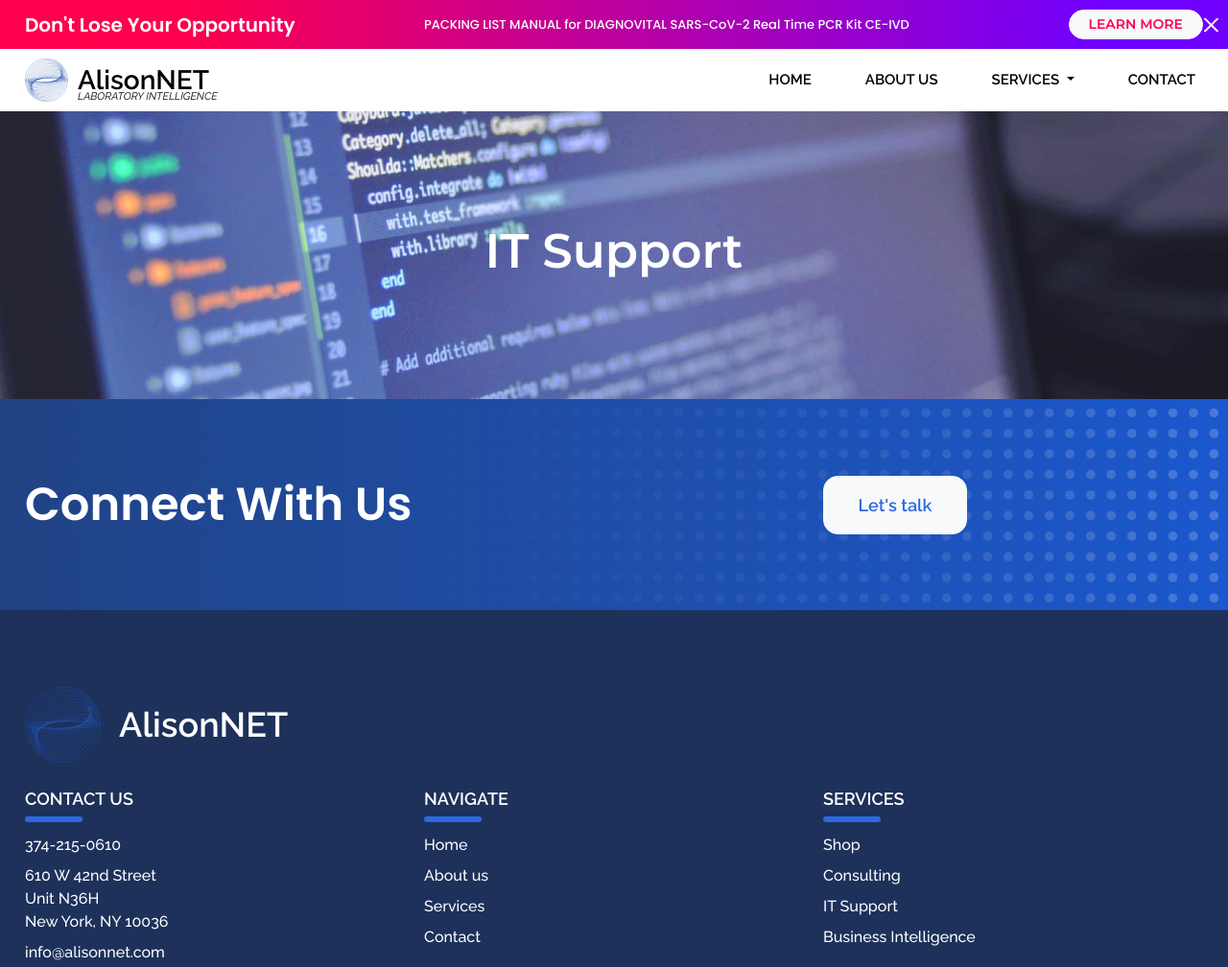
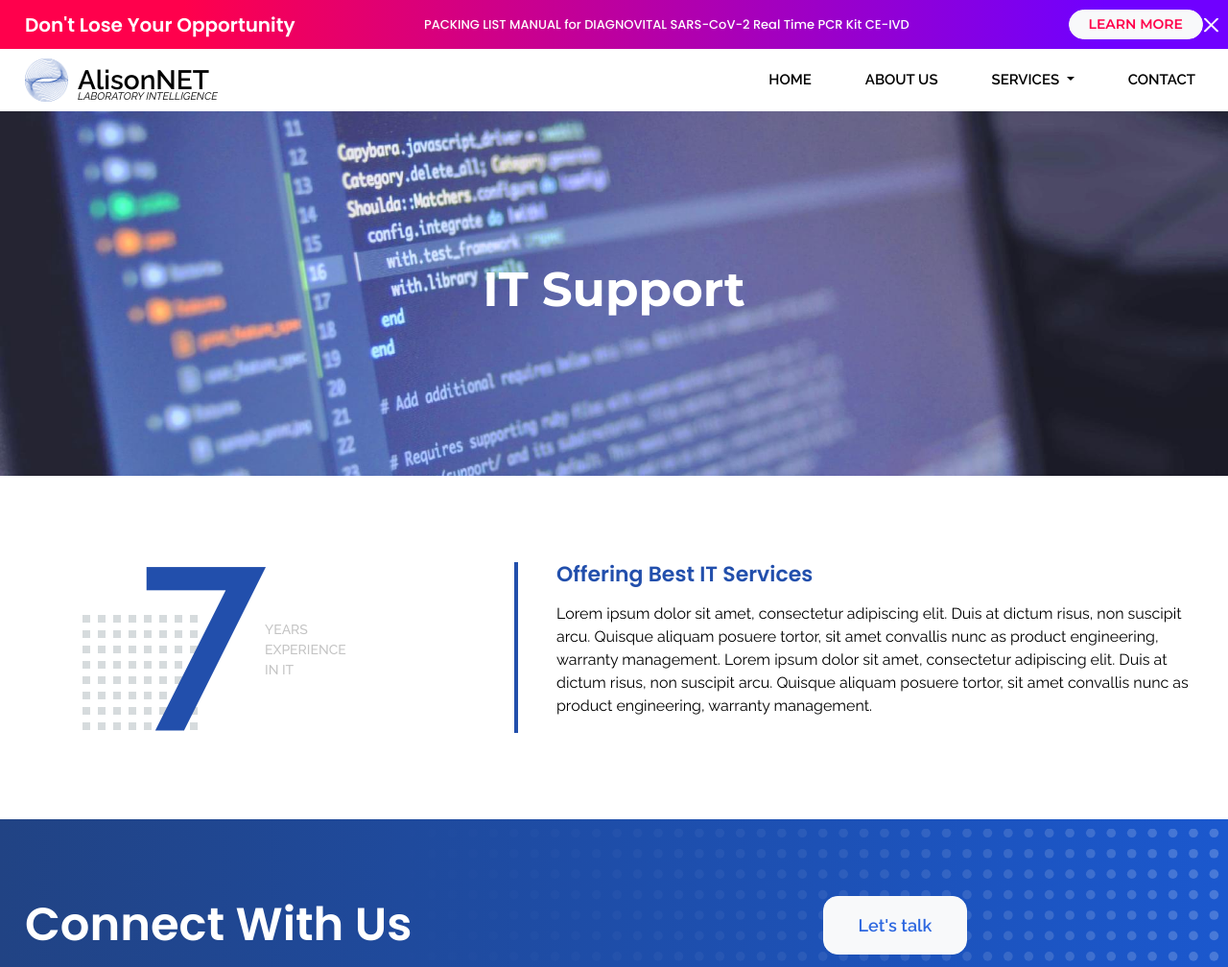
Before and after one commit to Alison-NET/AlisonNET_Website, a website: page frontend-dev/app/service.html in a window 1280 px wide. Shown: the top 1008 px of the page at 96% size. Drawn offline with Linux system fonts and the light colour scheme; files whose address does not match are found by name.

Commit message:
service page: head section created, general info section created

```diff
--- a/frontend-dev/app/sass/main.sass
+++ b/frontend-dev/app/sass/main.sass
@@ -539,15 +539,16 @@
 
 .service-head
 	position: relative
-	height: 300px
+	height: 380px
 	overflow: hidden
-	&-image, &-text-wrapper
+	&-image
+		height: 100%
+		width: 100%
+		object-fit: cover
+	&-text-wrapper
 		position: absolute
 		top: 50%
 		transform: translateY(-50%)
-	&-image
-		width: 100%
-	&-text-wrapper
 		left: 0
 		right: 0
 		display: flex
@@ -556,11 +557,56 @@
 			display: inline
 			font-family: 'Montserrat', sans-serif
 			font-size: 50px
-			font-weight: 600
+			font-weight: 700
 			color: white
 
+/* SERVICE HEAD */
 
+/* SERVICE INFO */
 
+.service-info
+	padding: 90px 0px
+	.container
+		// height: 300px
+		.div-number
+			&-wrapper
+				position: relative
+				font-family: 'Raleway', sans-serif
+				.number-dots
+					width: 120px
+					position: absolute
+					top: 55px
+					left: 60px
 
+				.number
+					font-size: 240px
+					font-weight: 600
+					color: #224FAC
+					position: absolute
+					top: 60px
+					left: 120px
+					line-height: 0
+				.number-desc
+					font-size: 14px
+					font-weight: 500
+					color: #C4C4C4
+					width: 100px
+					position: absolute
+					top: 60px
+					left: 250px
+					// bottom: 0px
 
-/* SERVICE HEAD */
+		.div-texts
+			border-left: solid 4px #224FAC
+			padding-left: 40px
+			.title
+				font-size: 22px
+				font-weight: 600
+				color: #224FAC
+				margin-bottom: 16px
+			.desc
+				font-family: 'Raleway', sans-serif
+				font-size: 16px
+				color: black
+
+/* SERVICE INFO */
--- a/frontend-dev/app/service.html
+++ b/frontend-dev/app/service.html
@@ -95,6 +95,29 @@
 	</section>
 
 
+	<section class="service-info">
+		<div class="container">
+			<div class="row">
+				<div class="div-number col-md-5">
+					<div class="div-number-wrapper">
+					<img src="images/dest/dots/cells-sharp.svg" alt="" class="number-dots">
+					<span class="number">7</span>
+					<span class="number-desc">YEARS<br>EXPERIENCE<br>IN IT</span>
+				</div>
+				</div>
+				<div class="div-texts col-md-7">
+					<h3 class="title">Offering Best IT Services</h3>
+					<p class="desc">
+						Lorem ipsum dolor sit amet, consectetur adipiscing elit. Duis at dictum risus, non suscipit
+						arcu. Quisque aliquam posuere tortor, sit amet convallis nunc as product engineering, warranty
+						management. Lorem ipsum dolor sit amet, consectetur adipiscing elit. Duis at dictum risus, non
+						suscipit arcu. Quisque aliquam posuere tortor, sit amet convallis nunc as product engineering,
+						warranty management.
+					</p>
+				</div>
+			</div>
+		</div>
+	</section>
 	<!-- Connect with us -->
 
 	<section class="connect-with-us container-fluid">
@@ -106,7 +129,9 @@
 				</div>
 
 				<div class="col-md-4 btn-container">
-					<button type="button" class="btn btn-light connect-with-us-btn animate__animated animate__bounceIn wow" data-wow-delay="0.5s">
+					<button type="button"
+						class="btn btn-light connect-with-us-btn animate__animated animate__bounceIn wow"
+						data-wow-delay="0.5s">
 						Let's talk
 					</button>
 				</div>
@@ -138,19 +163,35 @@
 				<div class="col-md-4 section">
 					<div class="section-name">Navigate</div>
 					<hr class="section-separator" />
-					<a href=""><div class="section-item">Home</div></a>
-					<a href=""><div class="section-item">About us</div></a>
-					<a href=""><div class="section-item">Services</div></a>
-					<a href=""><div class="section-item">Contact</div></a>
+					<a href="">
+						<div class="section-item">Home</div>
+					</a>
+					<a href="">
+						<div class="section-item">About us</div>
+					</a>
+					<a href="">
+						<div class="section-item">Services</div>
+					</a>
+					<a href="">
+						<div class="section-item">Contact</div>
+					</a>
 				</div>
 
 				<div class="col-md-4 section">
 					<div class="section-name">Services</div>
 					<hr class="section-separator" />
-					<a href=""><div class="section-item">Shop</div></a>
-					<a href=""><div class="section-item">Consulting</div></a>
-					<a href=""><div class="section-item">IT Support</div></a>
-					<a href=""><div class="section-item">Business Intelligence</div></a>
+					<a href="">
+						<div class="section-item">Shop</div>
+					</a>
+					<a href="">
+						<div class="section-item">Consulting</div>
+					</a>
+					<a href="">
+						<div class="section-item">IT Support</div>
+					</a>
+					<a href="">
+						<div class="section-item">Business Intelligence</div>
+					</a>
 				</div>
 			</div>
 			<div class="bottom-row row mt-50">
```
Also changed, not shown: service.html (+50 -9 lines), css/app.min.css, frontend-dev/app/css/app.min.css, frontend-dev/app/images/dest/dots/cells-sharp.svg (added), frontend-dev/app/images/src/dots/cells-sharp.svg (added), images/dest/dots/cells-sharp.svg (added), images/src/dots/cells-sharp.svg (added).
